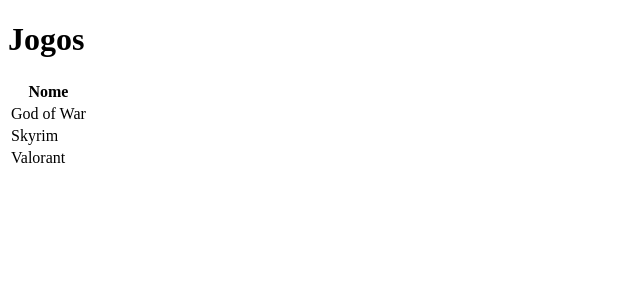
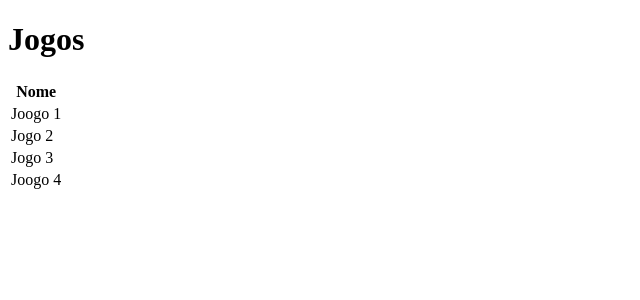
Before and after one commit to douglasshibata/jogoteca-flask-alura, a Flask app: page /inicio in a window 1280 px wide. Shown: the top 300 px of the page, without its empty margins (0-640 px from the left). Run offline with Flask 3, Linux system fonts and the light colour scheme.

Commit message:
feat: passing a dynamic list

```diff
--- a/app.py
+++ b/app.py
@@ -4,6 +4,7 @@
 
 @app.route('/inicio')
 def ola():
-    return render_template('lista.html',titulo='Jogos')
+    lista = ['Joogo 1','Jogo 2 ','Jogo 3','Joogo 4']
+    return render_template('lista.html',titulo='Jogos',jogos=lista)
 
 app.run()
--- a/templates/lista.html
+++ b/templates/lista.html
@@ -17,15 +17,11 @@
                 </tr>
             </thead>
             <tbody>
+                {% for jogo in jogos %}
                 <tr>
-                    <td>God of War</td>
+                    <td>{{jogo}}</td>
                 </tr>
-                <tr>
-                    <td>Skyrim</td>
-                </tr>
-                <tr>
-                    <td>Valorant</td>
-                </tr>
+              {% endfor %}
             </tbody>
         </table>
     </div>
```
